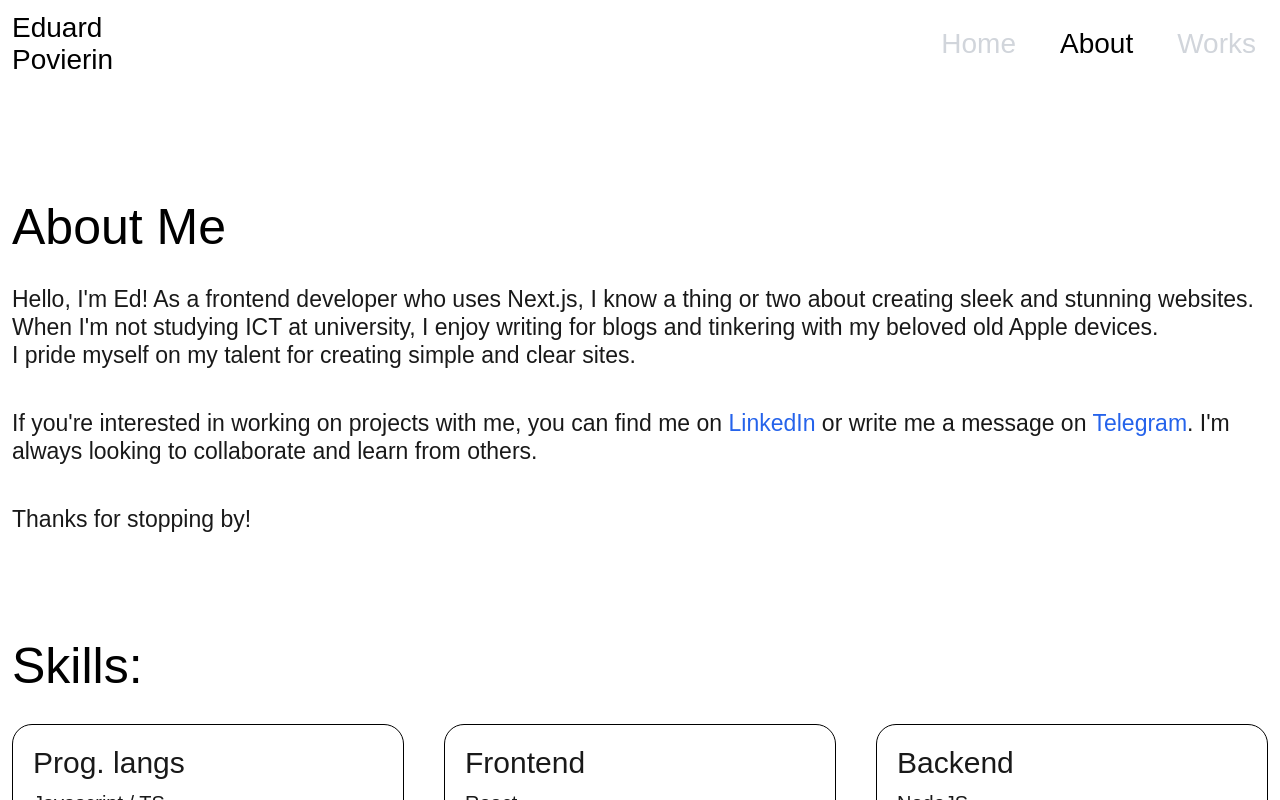
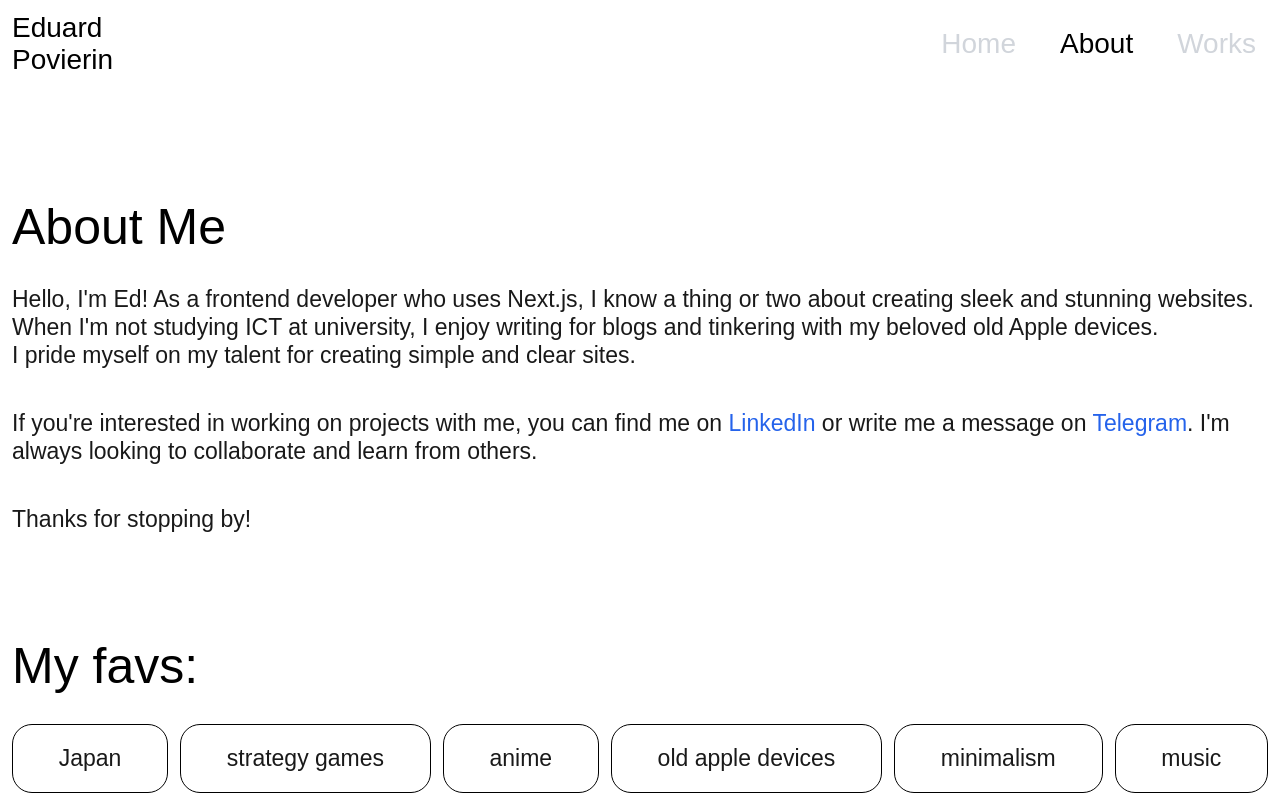
Before and after one commit to NightWanderer2004/Eduard-Povierin, a Next.js app: page /about in a window 1280 px wide. Shown: the top 800 px of the page. Built offline with nearby package versions, Linux system fonts and the light colour scheme; a web font is replaced by a local one.

Commit message:
add my favs section

```diff
--- a/src/components/screens/about/About.jsx
+++ b/src/components/screens/about/About.jsx
@@ -1,11 +1,13 @@
 import Skills from '../home/skills/Skills'
 import Bio from './bio/Bio'
 import s from './About.module.scss'
+import Favs from './favs/Favs'
 
 const About = () => {
    return (
       <div className={s.about}>
          <Bio />
+         <Favs />
          <Skills />
       </div>
    )
--- /dev/null
+++ b/src/components/screens/about/favs/Favs.jsx
@@ -0,0 +1,19 @@
+import s from './Favs.module.scss'
+import { myFavs } from '@/data'
+
+const Favs = () => {
+   return (
+      <div className={s.favs}>
+         <h2>My favs:</h2>
+         <ul className={s.list}>
+            {myFavs.map(el => (
+               <li key={el} className={s.item}>
+                  {el}
+               </li>
+            ))}
+         </ul>
+      </div>
+   )
+}
+
+export default Favs
--- /dev/null
+++ b/src/components/screens/about/favs/Favs.module.scss
@@ -0,0 +1,12 @@
+.favs {
+   @apply mt-24;
+   h2 {
+      @apply text-[50px] mb-5 font-medium;
+   }
+   .list {
+      @apply grid gap-5 sm:gap-3 grid-cols-2 sm:grid-cols-none sm:grid-flow-col;
+      .item {
+         @apply flex items-center justify-center text-center p-[11px] sm:p-4 rounded-[20px] border-black border-[1px] text-[20px] sm:text-[23px] font-medium sm:font-normal text-black/90 tracking-wide sm:tracking-normal;
+      }
+   }
+}
```
